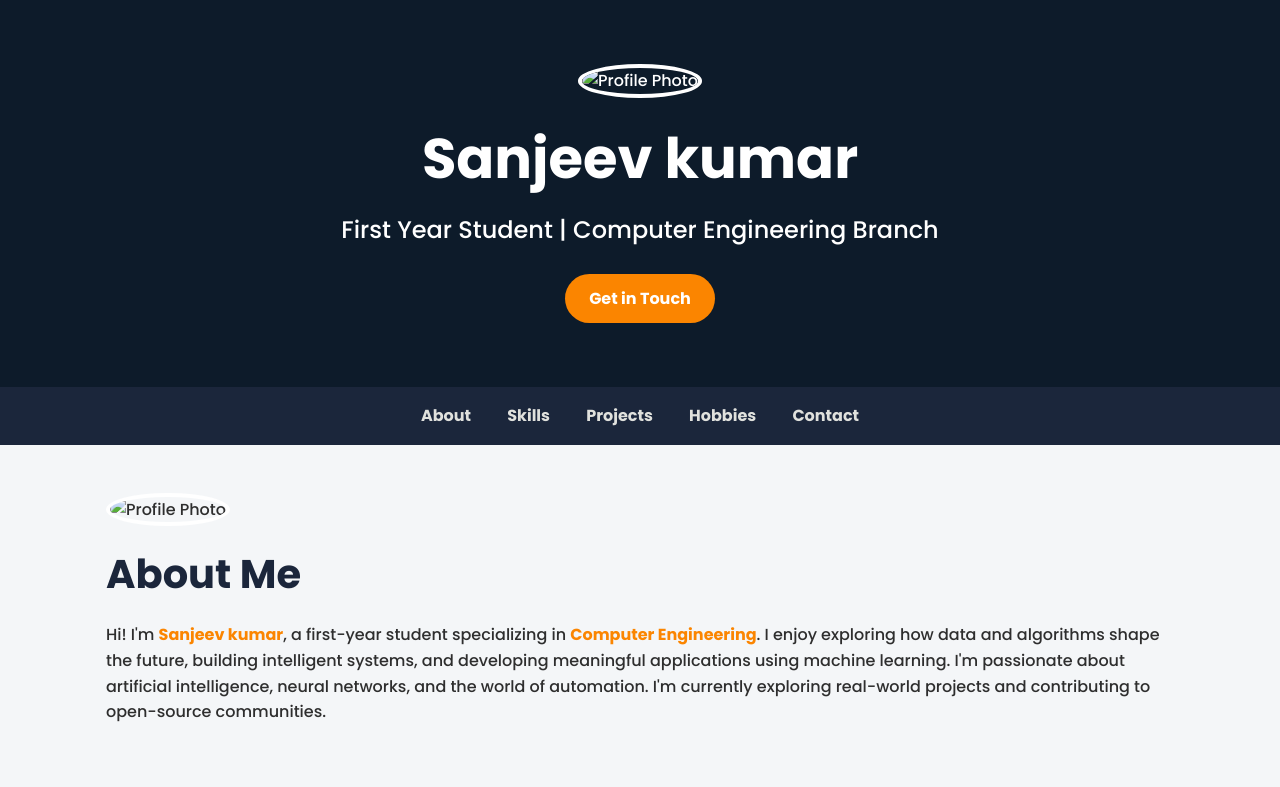
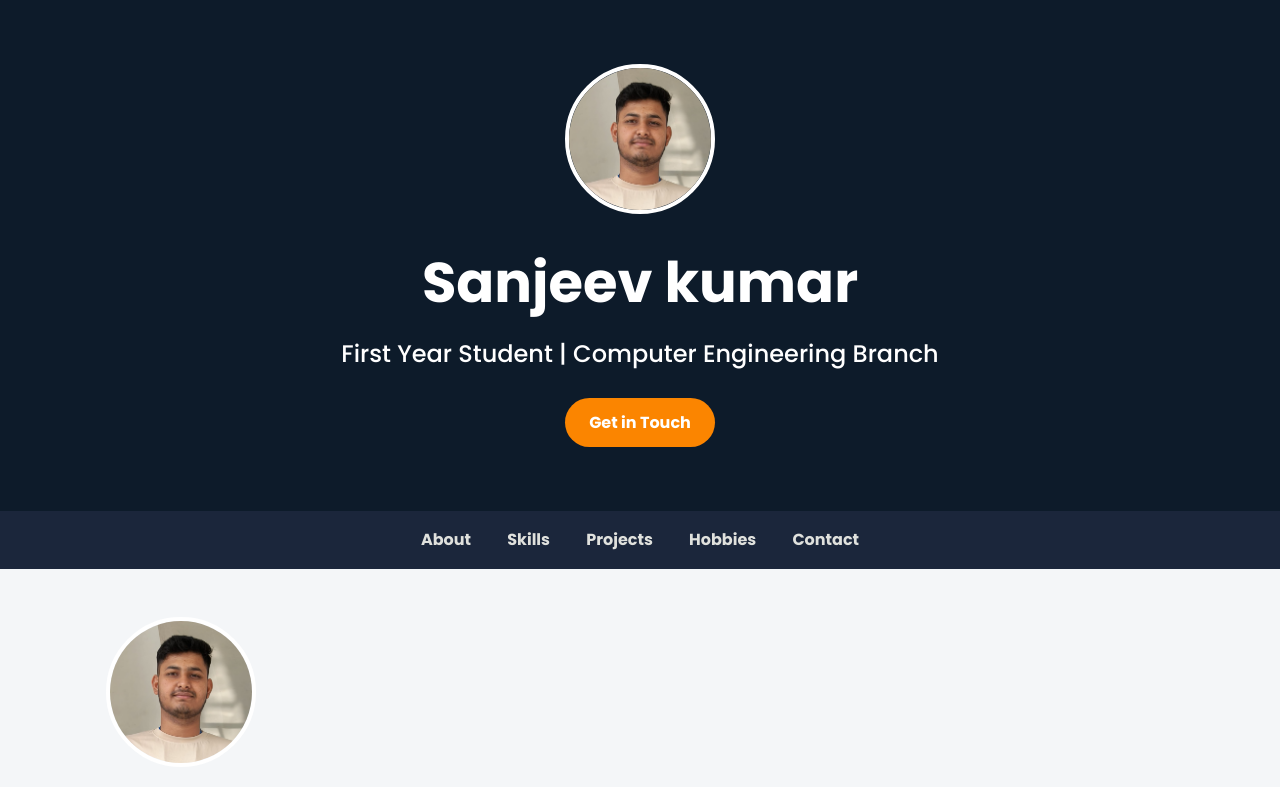
Before and after one commit to sanjeev-21kumar/Digital-portfolio, a plain HTML site: page index.html in a window 1280 px wide. Shown: the top 787 px of the page. Drawn offline with Linux system fonts and the light colour scheme.

Commit message:
Update index.html

```diff
--- a/index.html
+++ b/index.html
@@ -131,7 +131,7 @@
 </head>
 <body>
   <header>
-    <img src="Sanjeev kumar.jpg" alt="Profile Photo" class="profile-photo">
+    <img src="PHOTO.jpg" alt="Profile Photo" class="profile-photo">
     <h1>Sanjeev kumar</h1>
     <p>First Year Student | Computer Engineering Branch</p>
     <a href="#contact" class="button">Get in Touch</a>
@@ -146,7 +146,7 @@
   </nav>
 
   <section id="about">
-    <img src="Sanjeev kumar.jpg" alt="Profile Photo" class="profile-photo" size="100px">
+    <img src="PHOTO.jpg" alt="Profile Photo" class="profile-photo" size="100px">
     <h2>About Me</h2>
     <p>Hi! I'm <span class="highlight">Sanjeev kumar</span>, a first-year student specializing in <span class="highlight">Computer Engineering</span>. I enjoy exploring how data and algorithms shape the future, building intelligent systems, and developing meaningful applications using machine learning. I'm passionate about artificial intelligence, neural networks, and the world of automation. I'm currently exploring real-world projects and contributing to open-source communities.</p>
   </section>
@@ -170,7 +170,7 @@
         <a href="Sanjeev Kumar.pdf" alt="Railway project" style="text-decoration: none; color: inherit;">AI/ML certificate</a>
       </div>
       <div class="card">
-        <a href="python_basic certificate (1).pdf" target="_blank" style="text-decoration: none; color: inherit;">
+        <a href="hacker rank.pdf" target="_blank" style="text-decoration: none; color: inherit;">
           python basic certificate
             </a>
 
```
